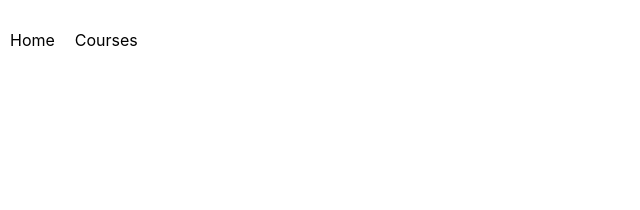
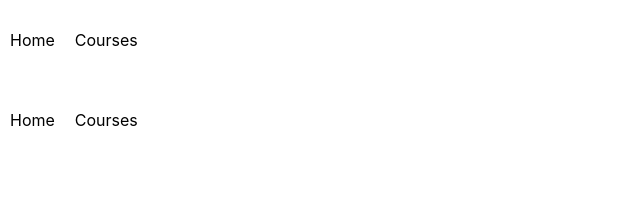
Before and after one commit to YurisCodingClub/accessibility-mentor, a Next.js app: page /Header in a window 1280 px wide. Shown: the top 210 px of the page, without its empty margins (0-640 px from the left). Built offline with nearby package versions, Linux system fonts and the light colour scheme.

Commit message:
All review changes has been made

```diff
--- a/pages/_app.js
+++ b/pages/_app.js
@@ -1,7 +1,13 @@
 import "../styles/globals.css";
+import Header from "./Header.js";
 
 function Home({ Component, pageProps }) {
-  return <Component {...pageProps} />;
+  return (
+    <>
+      <Header />
+      <Component {...pageProps} />
+    </>
+  );
 }
 
 export default Home;
--- a/pages/index.js
+++ b/pages/index.js
@@ -1,9 +1,8 @@
 import Head from "next/head";
 import Content from "./courses";
-import Header from "./Header";
 import Hero from "./home/Hero";
 
-export default function Myapp() {
+export default function Home() {
   return (
     <div>
       <Head>
@@ -12,7 +11,6 @@ export default function Myapp() {
         <link rel="icon" href="/favicon.ico" />
       </Head>
       <main>
-        <Header />
         <Content />
         <Hero />
       </main>
```
Also changed, not shown: pages/Header.js (+6 -7 lines).
